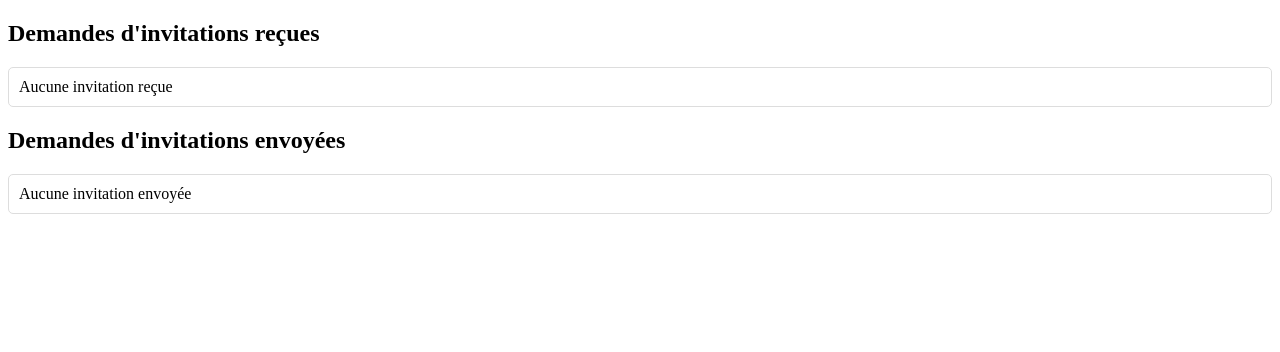
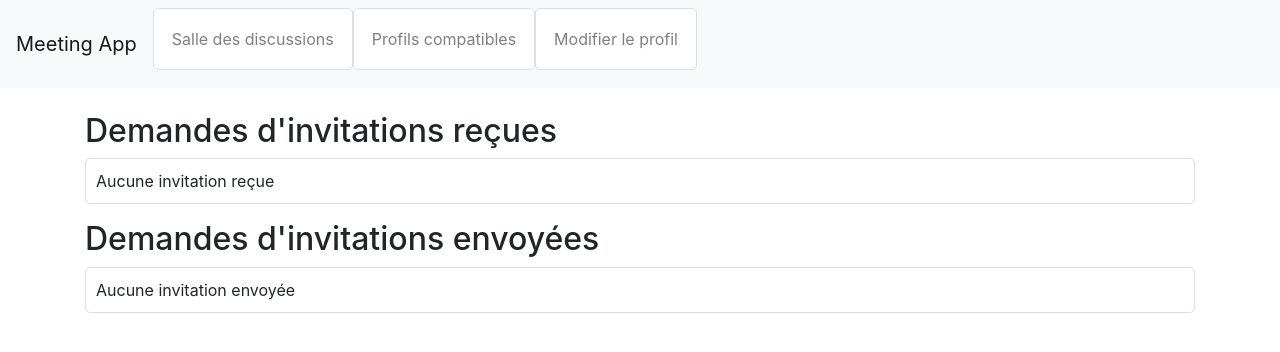
Before and after one commit to MKPA877/PIL1_2324_GROUPE8, a Django app: page /notifications/ in a window 1280 px wide. Shown: the top 352 px of the page. Run offline with Django 5.2, Linux system fonts and the light colour scheme; the visitor is signed in with stand-in values (Sample User, id 1); data that the repository does not hold is empty; some libraries are stand-ins or nearby versions.

Commit message:
Interface améliorée

```diff
--- a/meeting_app_web/app/templates/notification_list.html
+++ b/meeting_app_web/app/templates/notification_list.html
@@ -2,14 +2,16 @@
 
 {% block content %}
 
+<!-- Bootstrap CSS CDN -->
+<link href="https://maxcdn.bootstrapcdn.com/bootstrap/4.0.0/css/bootstrap.min.css" rel="stylesheet" integrity="sha384-Gn5384xqQ1aoWXA+058RXPxPg6fy4IWvTNh0E263XmFcJlSAwiGgFAW/dAiS6JXm" crossorigin="anonymous">
+
 <style>
-  /* Style pour les listes */
+  /* Custom styles */
   ul {
     list-style-type: none;
     padding: 0;
   }
 
-  /* Style pour chaque élément de liste */
   li {
     background-color: #fff;
     border: 1px solid #ddd;
@@ -18,8 +20,7 @@
     border-radius: 5px;
   }
 
-  /* Style pour le lien "Accepter" */
-  a {
+  .accept-link {
     color: #fff;
     background-color: #4CAF50;
     padding: 5px 10px;
@@ -27,12 +28,32 @@
     border-radius: 3px;
   }
 
-  a:hover {
+  .accept-link:hover {
     background-color: #45a049;
   }
-
 </style>
 
+<nav class="navbar navbar-expand-lg navbar-light bg-light">
+  <a class="navbar-brand" href="#">Meeting App</a>
+  <button class="navbar-toggler" type="button" data-toggle="collapse" data-target="#navbarNav" aria-controls="navbarNav" aria-expanded="false" aria-label="Toggle navigation">
+    <span class="navbar-toggler-icon"></span>
+  </button>
+  <div class="collapse navbar-collapse" id="navbarNav">
+    <ul class="navbar-nav">
+      <li class="nav-item">
+        <a class="nav-link" href="{% url 'conversations_view' %}">Salle des discussions</a>
+      </li>
+      <li class="nav-item">
+        <a class="nav-link" href="{% url 'compatible_profils' %}">Profils compatibles</a>
+      </li>
+      <li class="nav-item">
+        <a class="nav-link" href="{% url 'gest_profil' %}">Modifier le profil</a>
+      </li>
+    </ul>
+  </div>
+</nav>
+
+<div class="container mt-4">
   <h2>Demandes d'invitations reçues</h2>
   <ul>
     {% for invitation in received_invitations %}
@@ -53,5 +74,11 @@
       <li>Aucune invitation envoyée</li>
     {% endfor %}
   </ul>
+</div>
 
-{% endblock  %}
+<!-- Bootstrap JS and dependencies (optional) -->
+<script src="https://code.jquery.com/jquery-3.2.1.slim.min.js" integrity="sha384-KJ3o2DKtIkvYIK3UENzmM7KCkRr/rE9/Qpg6aAZGJwFDMVNA/GpGFF93hXpG5KkN" crossorigin="anonymous"></script>
+<script src="https://cdnjs.cloudflare.com/ajax/libs/popper.js/1.11.0/umd/popper.min.js" integrity="sha384-UO2eT0CpHqdSJQ6hJbDJcPHvzdT1H8ro9hK0DHKvx/TsaI/SjUoulLdx5F60Mkwp" crossorigin="anonymous"></script>
+<script src="https://maxcdn.bootstrapcdn.com/bootstrap/4.0.0/js/bootstrap.min.js" integrity="sha384-JZR6Spejh4U02d8jOt6vLEHfe/JQGiRRSQQxSfFWpi1MquVdAyjUar5+76PVCmYl" crossorigin="anonymous"></script>
+
+{% endblock %}
```
Also changed, not shown: meeting_app_web/app/templates/conversations.html (+23 -0 lines), meeting_app_web/app/templates/gest_profil.html (+24 -0 lines). Lines whose indentation alone changed are shown as unchanged.
